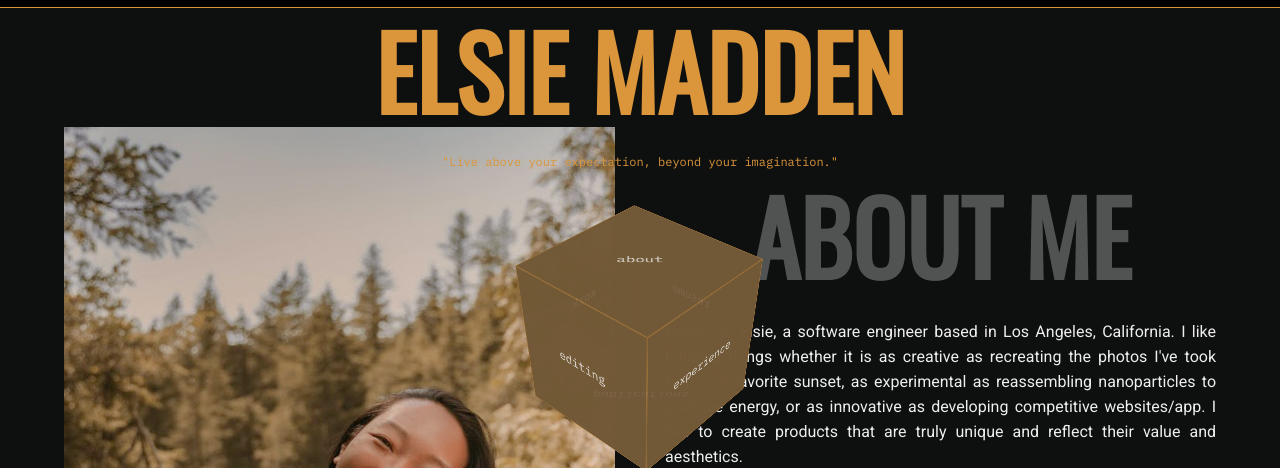
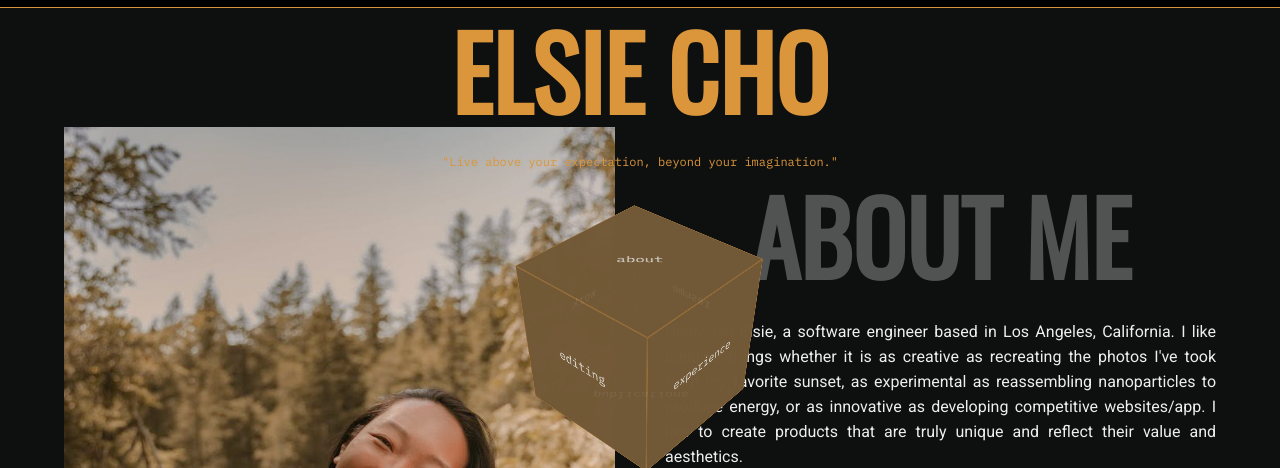
Before and after one commit to elsie-c/Elsie-Portfolio-V1, a plain HTML site: page index.html in a window 1280 px wide. Shown: the part 83-551 px from the top of the page. Drawn offline with nearby package versions, Linux system fonts and the light colour scheme.

Commit message:
Name changed

```diff
--- a/index.html
+++ b/index.html
@@ -56,7 +56,7 @@
   <!--maincontent-->
   <div class="main-content">
     <div class="block landing-text">
-      <h1>Elsie Madden</h1>
+      <h1>Elsie Cho</h1>
       <div class=" dimension">
         <span class="text font">"Live above your expectation, beyond your imagination."</span>
       </div>
```
